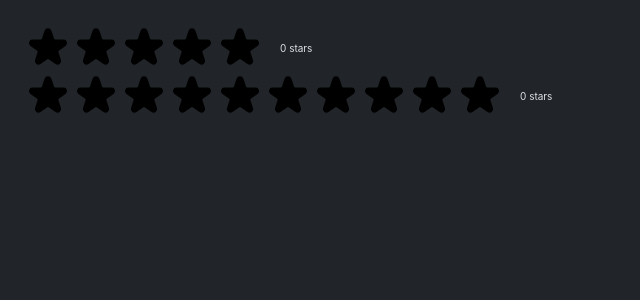
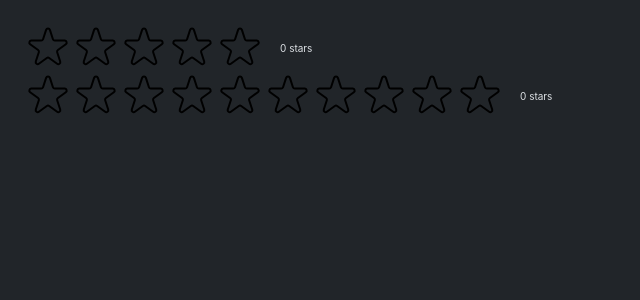
Before and after one commit to lokajaya1/popmovie, a React (Create React App) app: page / in a window 1280 px wide. Shown: the top 300 px of the page, without its empty margins (0-640 px from the left). Built offline with nearby package versions, Linux system fonts and the light colour scheme.

Commit message:
show amount star and according rating value

```diff
--- a/src/StarRating.js
+++ b/src/StarRating.js
@@ -22,9 +22,10 @@ const starStyle = {
   cursor: "pointer",
 };
 
-function Star({ onRate }) {
+function Star({ onRate, full }) {
   return (
     <span style={starStyle} role="button" onClick={onRate}>
+      {full ? (
         <svg
           xmlns="http://www.w3.org/2000/svg"
           viewBox="0 0 20 20"
@@ -33,6 +34,21 @@ function Star({ onRate }) {
         >
           <path d="M9.049 2.927c.3-.921 1.603-.921 1.902 0l1.07 3.292a1 1 0 00.95.69h3.462c.969 0 1.371 1.24.588 1.81l-2.8 2.034a1 1 0 00-.364 1.118l1.07 3.292c.3.921-.755 1.688-1.54 1.118l-2.8-2.034a1 1 0 00-1.175 0l-2.8 2.034c-.784.57-1.838-.197-1.539-1.118l1.07-3.292a1 1 0 00-.364-1.118L2.98 8.72c-.783-.57-.38-1.81.588-1.81h3.461a1 1 0 00.951-.69l1.07-3.292z" />
         </svg>
+      ) : (
+        <svg
+          xmlns="http://www.w3.org/2000/svg"
+          fill="none"
+          viewBox="0 0 24 24"
+          stroke="#000"
+        >
+          <path
+            strokeLinecap="round"
+            strokeLinejoin="round"
+            strokeWidth="{2}"
+            d="M11.049 2.927c.3-.921 1.603-.921 1.902 0l1.519 4.674a1 1 0 00.95.69h4.915c.969 0 1.371 1.24.588 1.81l-3.976 2.888a1 1 0 00-.363 1.118l1.518 4.674c.3.922-.755 1.688-1.538 1.118l-3.976-2.888a1 1 0 00-1.176 0l-3.976 2.888c-.783.57-1.838-.197-1.538-1.118l1.518-4.674a1 1 0 00-.363-1.118l-3.976-2.888c-.784-.57-.38-1.81.588-1.81h4.914a1 1 0 00.951-.69l1.519-4.674z"
+          />
+        </svg>
+      )}
     </span>
   );
 }
@@ -48,7 +64,11 @@ export default function StarRating({ max }) {
     <div style={containerStyle}>
       <div style={containerStarStyle}>
         {Array.from({ length: max }, (_, i) => (
-          <Star key={i} onRate={() => handleRating(i + 1)} />
+          <Star
+            key={i}
+            onRate={() => handleRating(i + 1)}
+            full={rating >= i + 1}
+          />
         ))}
       </div>
       <p style={textStyle}>{rating} stars</p>
@@ -64,18 +84,6 @@ export default function StarRating({ max }) {
 
   EMPTY STAR
 
-  <svg
-    xmlns="http://www.w3.org/2000/svg"
-    fill="none"
-    viewBox="0 0 24 24"
-    stroke="#000"
-  >
-    <path
-      strokeLinecap="round"
-      strokeLinejoin="round"
-      strokeWidth="{2}"
-      d="M11.049 2.927c.3-.921 1.603-.921 1.902 0l1.519 4.674a1 1 0 00.95.69h4.915c.969 0 1.371 1.24.588 1.81l-3.976 2.888a1 1 0 00-.363 1.118l1.518 4.674c.3.922-.755 1.688-1.538 1.118l-3.976-2.888a1 1 0 00-1.176 0l-3.976 2.888c-.783.57-1.838-.197-1.538-1.118l1.518-4.674a1 1 0 00-.363-1.118l-3.976-2.888c-.784-.57-.38-1.81.588-1.81h4.914a1 1 0 00.951-.69l1.519-4.674z"
-    />
-  </svg>
+
 
   */
```
Lines whose indentation alone changed are shown as unchanged.
